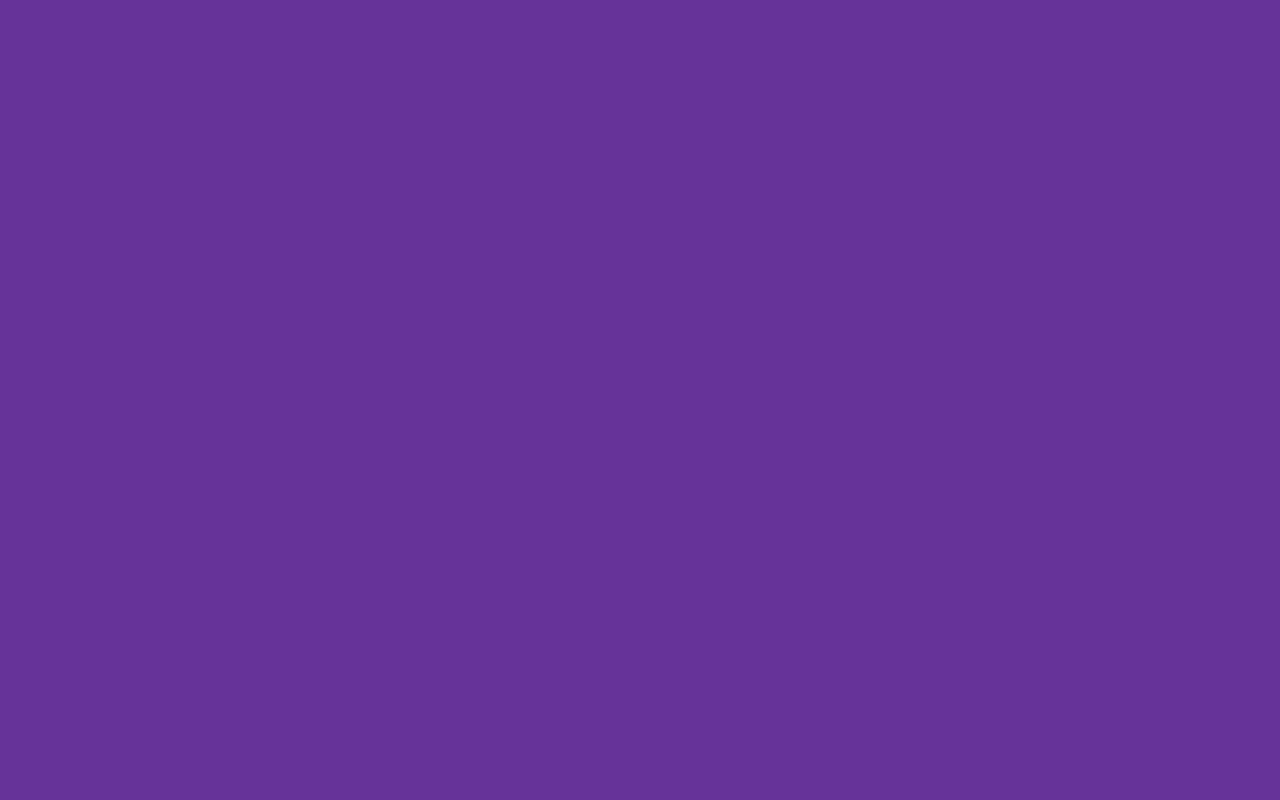
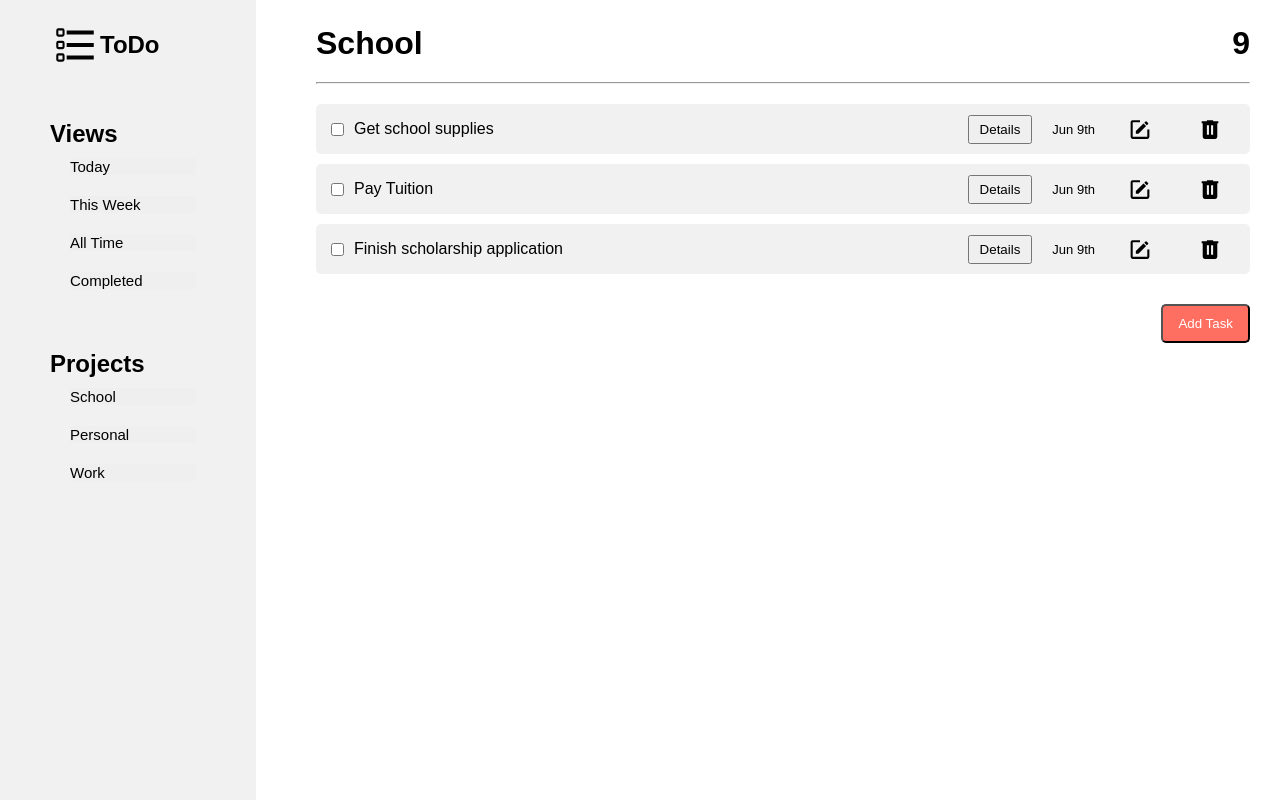
Before and after one commit to frostBite1418/todo-list, a website built with webpack: page src/template.html in a window 1280 px wide. Built offline with nearby package versions, Linux system fonts and the light colour scheme.

Commit message:
Create the final layout of the website's desing in html and css

```diff
--- a/src/styles.css
+++ b/src/styles.css
@@ -1,3 +1,128 @@
+* {
+    margin: 0;
+    padding: 0;
+    box-sizing: border-box;
+}
+
 body {
-    background-color: rebeccapurple;
+    display: grid;
+    grid-template-columns: 1fr 4fr;
+    font-family:Arial, Helvetica, sans-serif;
 }
+
+:root {
+    --main-color: #f1f1f1;
+    --main-color-two: #FF6F61;
+    --text-color: #000000;
+    --text-color-two: #FFFFFF;
+}
+
+/* Sidebar */
+.logo-container {
+    display: flex;
+    align-items: center;
+}
+
+img {
+    width: 50px;
+}
+
+aside {
+    background-color: var(--main-color);
+    color: var(--text-color);
+    height: 100vh;
+    padding: 20px 50px;
+}
+
+.side-container {
+    margin-bottom: 50px;
+}
+
+.buttons {
+    display: flex;
+    flex-direction: column;
+}
+
+/* individual button container */
+.button {
+    margin: 0 0 0 10px;
+    padding: 10px;
+}
+
+.side-button {
+    outline: 0;
+    border: var(--main-color);
+    cursor: pointer;
+    font-size: 15px;
+    text-align: left;
+    width: 100%;
+}
+
+
+/* Main content */
+main {
+    padding: 25px 30px;
+    margin-left: 30px;
+}
+
+.view {
+    display: flex;
+    justify-content: space-between;
+    margin-bottom: 20px;
+}
+
+hr {
+    margin-bottom: 20px;
+}
+
+.add-task-container {
+    display: flex;
+    justify-content: flex-end;
+}
+
+.add-task-button {
+    padding: 10px 15px;
+    border-radius: 5px;
+    cursor: pointer;
+    background-color: var(--main-color-two);
+    color: var(--text-color-two);
+    margin: 20px 0;
+}
+
+main ul li {
+    list-style: none;
+    margin: 10px 0;
+    padding: 0 15px;
+    background-color: var(--main-color);
+    border-radius: 5px;
+    display: flex;
+    justify-content: space-between;
+}
+
+.task {
+    display: flex;
+    justify-content: center;
+    align-items: center;
+    gap: 10px;
+}
+
+.task-functionality {
+    display: flex;
+    align-items: center;
+    justify-content: center;
+    gap: 20px;
+}
+
+.details {
+    padding: 5px 10px;
+    cursor: pointer;
+}
+
+.date {
+    font-size: 13px;
+}
+
+.edit, .delete {
+    height: 50%;
+    cursor: pointer;
+}
--- a/src/template.html
+++ b/src/template.html
@@ -3,9 +3,97 @@
 <head>
     <meta charset="UTF-8">
     <meta name="viewport" content="width=device-width, initial-scale=1.0">
-    <title>Document</title>
+    <title>Todo-List</title>
 </head>
 <body>
-
+    <aside>
+        <div class="logo-container side-container">
+            <img src="./format-list-checkbox.svg" alt="list logo">
+            <h1>ToDo</h1>
+        </div>
+        <div class="view-container side-container">
+            <h2>Views</h2>
+            <div class="view-button-container buttons">
+                <div class="button">
+                    <button class="side-button">Today</button>
+                </div>
+                <div class="button">
+                    <button class="side-button">This Week</button>
+                </div>
+                <div class="button">
+                    <button class="side-button">All Time</button>
+                </div>
+                <div class="button">
+                    <button class="side-button">Completed</button>
+                </div>
+            </div>
+        </div>
+        <div class="project-container side-container">
+            <h2>Projects</h2>
+            <div class="project-button-container buttons">
+                <div class="button">
+                    <button class="side-button">School</button>
+                </div>
+                <div class="button">
+                    <button class="side-button">Personal</button>
+                </div>
+                <div class="button">
+                    <button class="side-button">Work</button>
+                </div>
+            </div>
+        </div>
+    </aside>
+    <main>
+        <div class="view">
+            <!-- Add project/view with the correspond count -->
+            <h1>School</h1>
+            <h1>9</h1>
+        </div>
+        <hr>
+        <div class="list-container">
+             <ul>
+                <!-- Add list -->
+                <li>
+                    <div class="task">
+                        <input type="checkbox" name="task1" id="task1" value="task1">
+                        <label for="task1">Get school supplies</label>
+                    </div>
+                    <div class="task-functionality">
+                        <button class="details">Details</button>
+                        <span class="date">Jun 9th</span>
+                        <img class="edit" src="./square-edit-outline.svg" alt="edit">
+                        <img class="delete" src="./delete.svg" alt="delete">
+                    </div>
+                </li>
+                <li>
+                    <div class="task">
+                        <input type="checkbox" name="task2" id="task2" value="task2">
+                        <label for="task1">Pay Tuition</label>
+                    </div>
+                    <div class="task-functionality">
+                        <button class="details">Details</button>
+                        <span class="date">Jun 9th</span>
+                        <img class="edit" src="./square-edit-outline.svg" alt="edit">
+                        <img class="delete" src="./delete.svg" alt="delete">
+                    </div>
+                </li>
+                <li>
+                    <div class="task">
+                        <input type="checkbox" name="task3" id="task3" value="task3">
+                        <label for="task1">Finish scholarship application</label>
+                    </div>
+                    <div class="task-functionality">
+                        <button class="details">Details</button>
+                        <span class="date">Jun 9th</span>
+                        <img class="edit" src="./square-edit-outline.svg" alt="edit">
+                        <img class="delete" src="./delete.svg" alt="delete">
+                    </div>
+                </li>
+             </ul>
+        <div class="add-task-container">
+            <button class="add-task-button">Add Task</button>
+        </div>
+        </div>
+    </main>
 </body>
 </html>
--- a/webpack.config.js
+++ b/webpack.config.js
@@ -34,9 +34,4 @@ module.exports = {
       }
     ],
   },
-  "scripts": {
-    "build": "webpack --config webpack.prod.js",
-    "dev": "webpack serve --config webpack.dev.js",
-    "deploy": "git subtree push --prefix dist origin gh-pages"
-  }
 }
```
Also changed, not shown: package.json (+7 -5 lines), README.md, src/delete.svg (added), src/format-list-checkbox.svg (added), src/profile_picture.jpg (added), src/square-edit-outline.svg (added).
